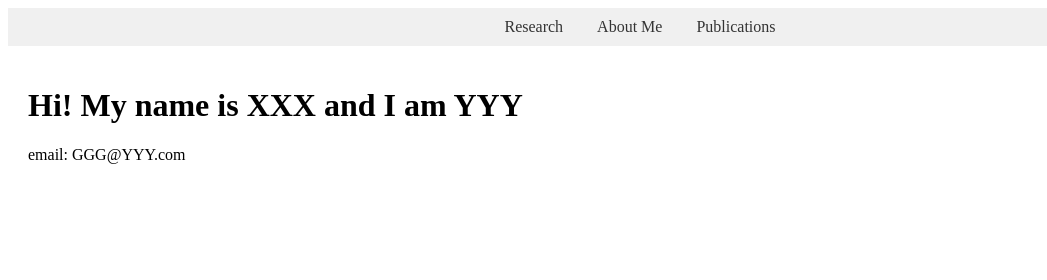
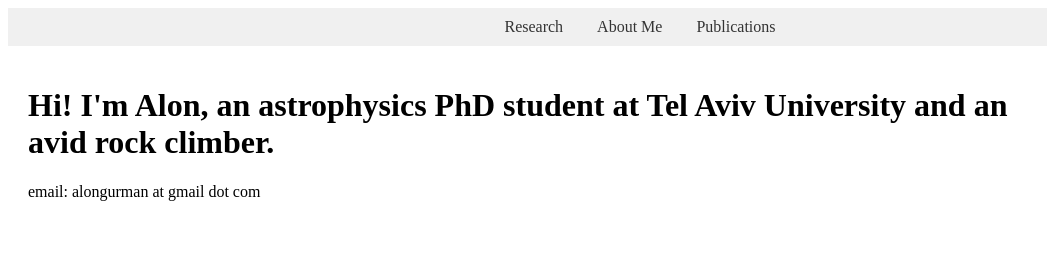
Before and after one commit to alongurman/alongurman.github.io, a plain HTML site: page index.html in a window 1280 px wide. Shown: the top 280 px of the page, 0-1047 px from the left. Drawn offline with Linux system fonts and the light colour scheme.

Commit message:
Update index.html

```diff
--- a/index.html
+++ b/index.html
@@ -6,8 +6,8 @@
 
 <div style="display: flex; align-items: flex-start; padding: 20px;">
   <div style="flex: 1; padding-right: 20px;">
-    <h1>Hi! My name is XXX and I am YYY</h1>
-    <p>email: GGG@YYY.com</p>
+    <h1>Hi! I'm Alon, an astrophysics PhD student at Tel Aviv University and an avid rock climber.</h1>
+    <p>email: alongurman at gmail dot com</p>
   </div>
   <div style="flex-shrink: 0;">
     <img src="your-photo.jpg" alt="Your Photo" style="width: 200px; height: auto; border-radius: 8px;">
```
